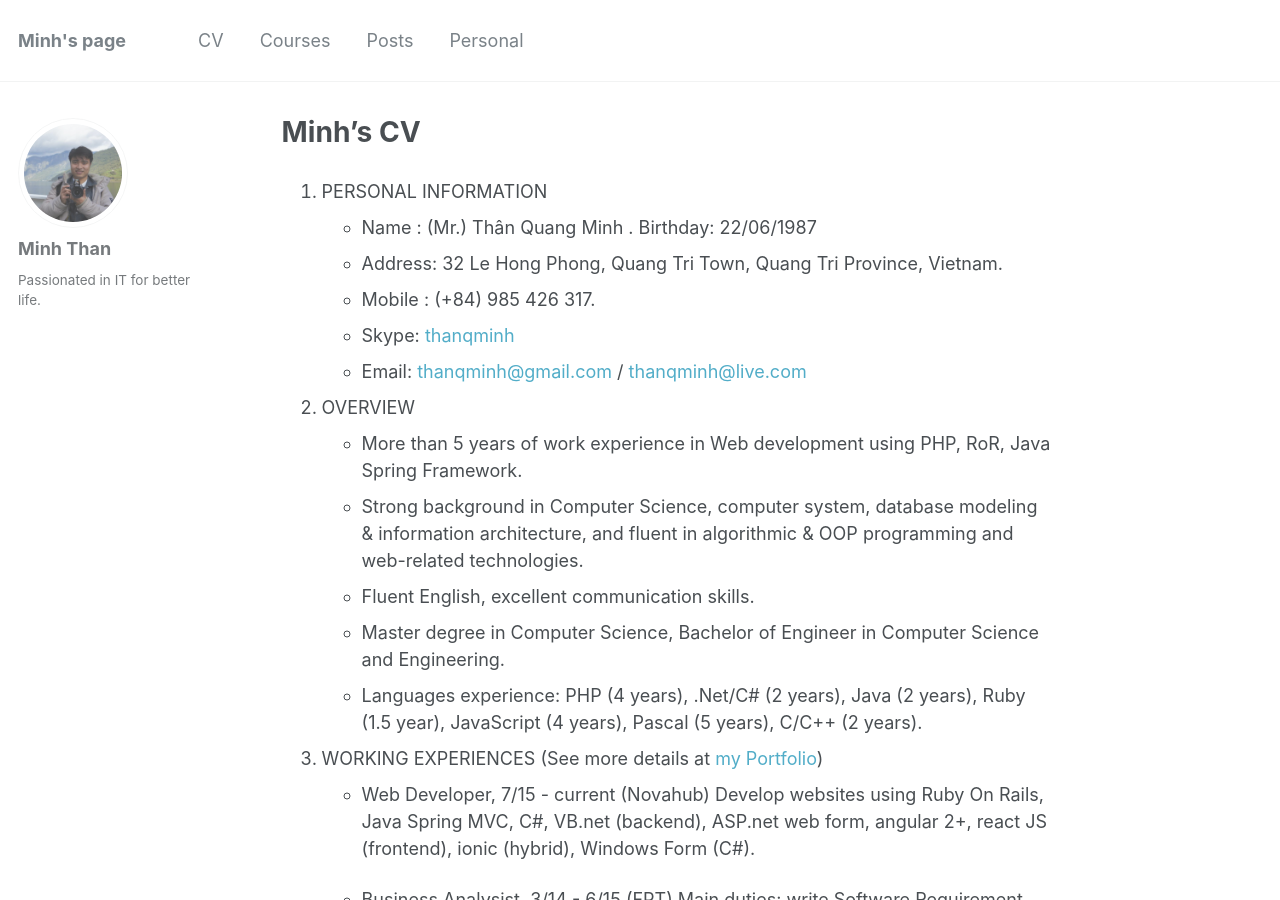
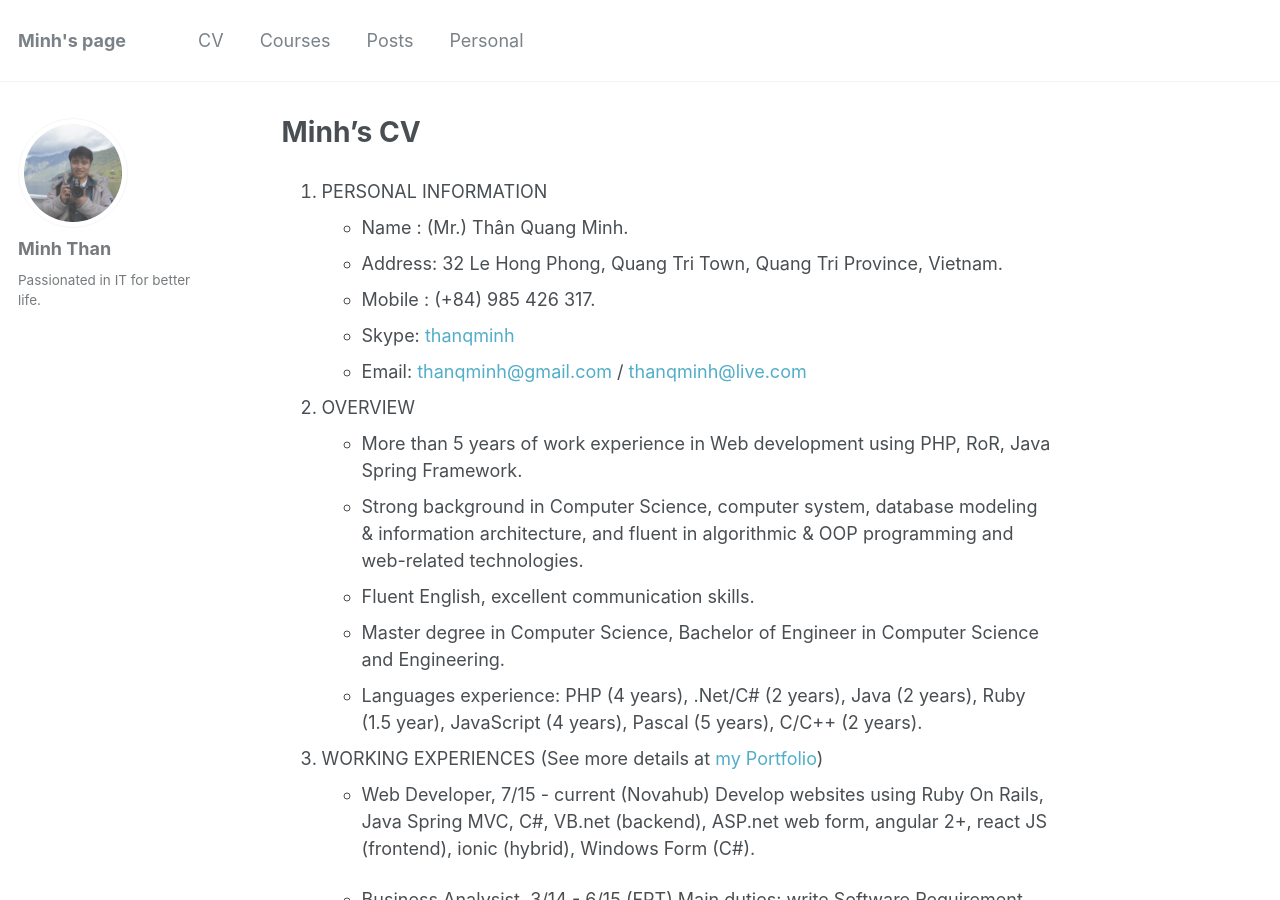
Before and after one commit to thanqminh/thanqminh.github.io, a Jekyll site: the page built from cv.md, in a window 1280 px wide and 900 px high. Built offline with Jekyll 4.4.1, drawn with Linux system fonts in a browser that asks for light colours.

Commit message:
Update cv.md

```diff
--- a/cv.md
+++ b/cv.md
@@ -6,7 +6,7 @@ permalink: /cv
 ---
 
 1. PERSONAL INFORMATION
-    * Name 	: 	(Mr.) Thân Quang Minh .  Birthday: 	22/06/1987
+    * Name 	: 	(Mr.) Thân Quang Minh.
     * Address: 	32 Le Hong Phong, Quang Tri Town, Quang Tri Province, Vietnam.
     * Mobile 	: 	(+84) 985 426 317.
     * Skype: [thanqminh](skype:thanqminh?call)
```
